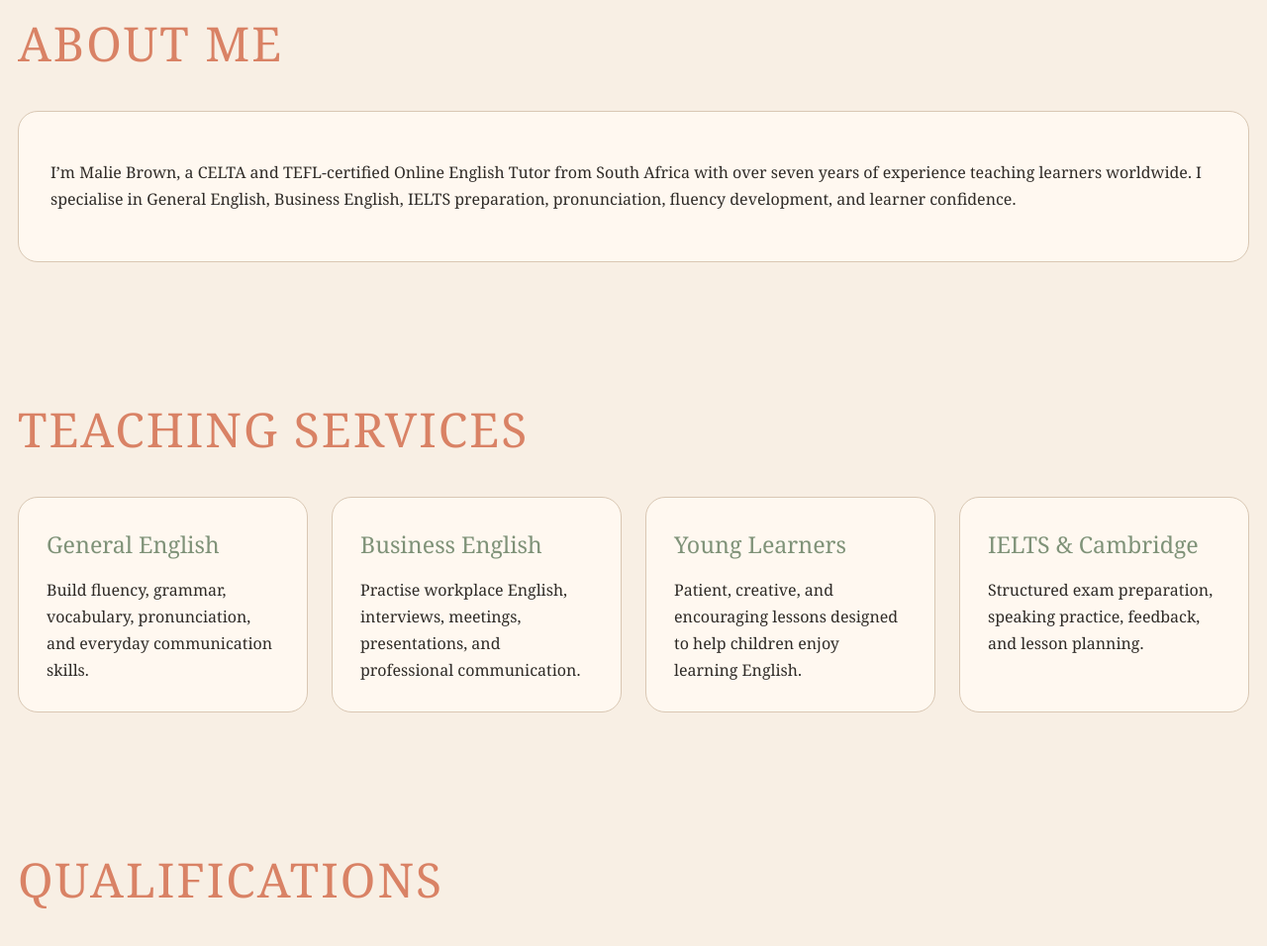
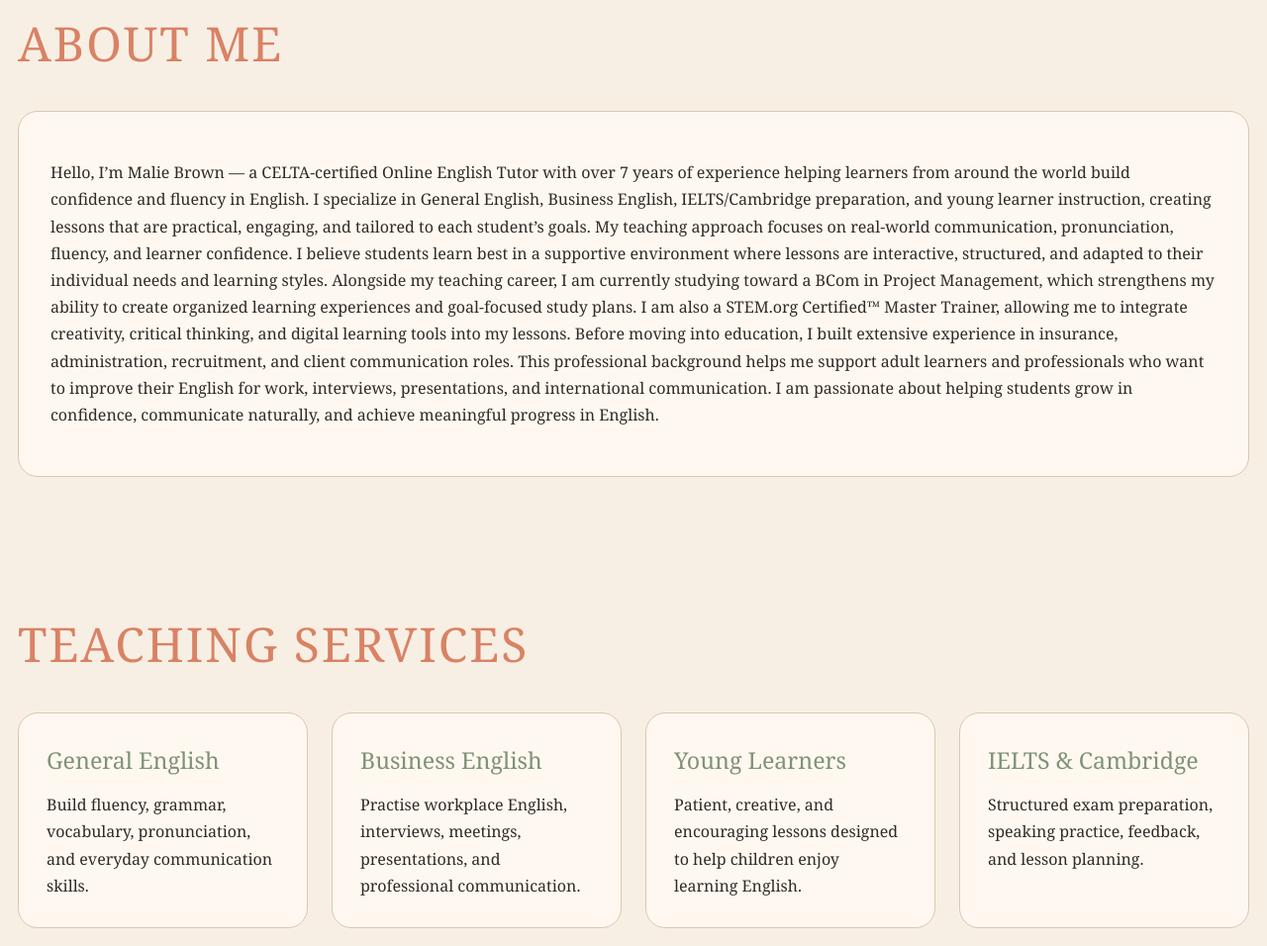
Before and after one commit to 123malieb123-sys/malie.me, a plain HTML site: page index.html in a window 1280 px wide. Shown: the part 1351-2307 px from the top of the page at 99% size. Drawn offline with Linux system fonts and the light colour scheme.

Commit message:
Revise About Me section for clarity and detail
Updated the personal introduction to enhance clarity and detail about teaching experience and approach.

```diff
--- a/index.html
+++ b/index.html
@@ -305,7 +305,15 @@ footer {
 
   <div class="about-box">
     <p>
-      I’m Malie Brown, a CELTA and TEFL-certified Online English Tutor from South Africa with over seven years of experience teaching learners worldwide. I specialise in General English, Business English, IELTS preparation, pronunciation, fluency development, and learner confidence.
+      Hello, I’m Malie Brown — a CELTA-certified Online English Tutor with over 7 years of experience helping learners from around the world build confidence and fluency in English. I specialize in General English, Business English, IELTS/Cambridge preparation, and young learner instruction, creating lessons that are practical, engaging, and tailored to each student’s goals.
+
+My teaching approach focuses on real-world communication, pronunciation, fluency, and learner confidence. I believe students learn best in a supportive environment where lessons are interactive, structured, and adapted to their individual needs and learning styles.
+
+Alongside my teaching career, I am currently studying toward a BCom in Project Management, which strengthens my ability to create organized learning experiences and goal-focused study plans. I am also a STEM.org Certified™ Master Trainer, allowing me to integrate creativity, critical thinking, and digital learning tools into my lessons.
+
+Before moving into education, I built extensive experience in insurance, administration, recruitment, and client communication roles. This professional background helps me support adult learners and professionals who want to improve their English for work, interviews, presentations, and international communication.
+
+I am passionate about helping students grow in confidence, communicate naturally, and achieve meaningful progress in English.
     </p>
   </div>
 </section>
```
